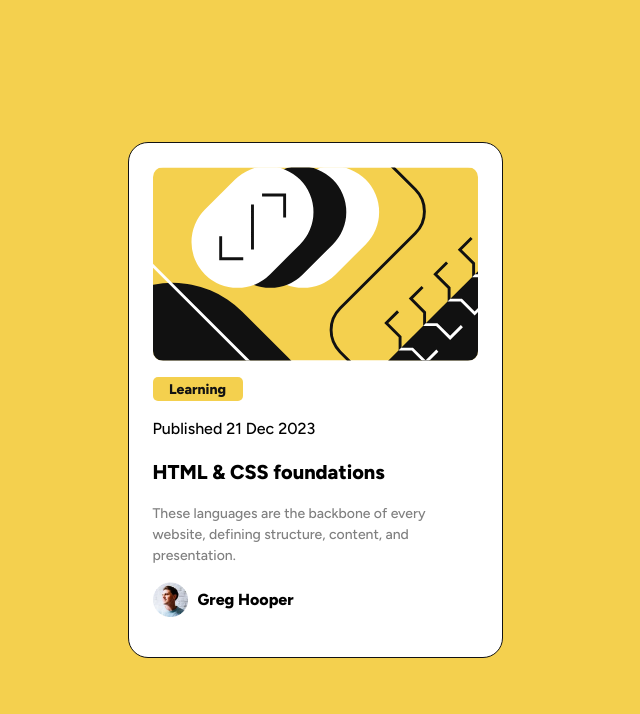
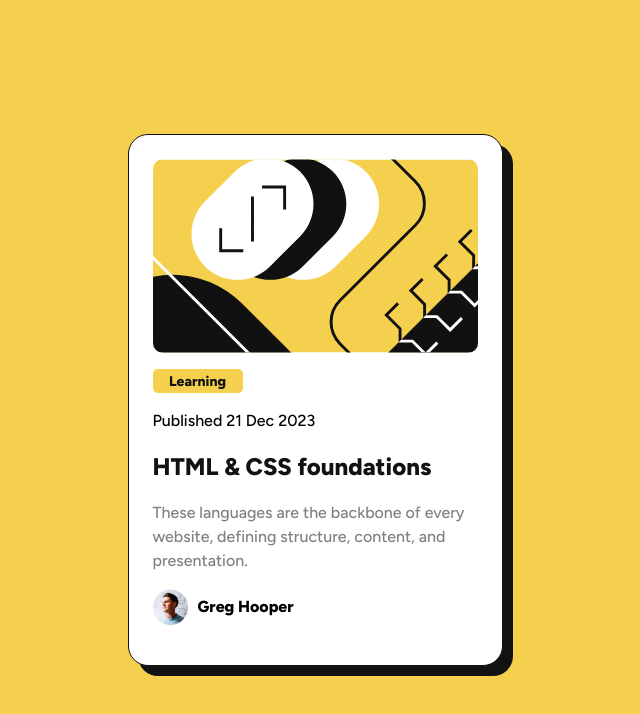
Before and after one commit to alberthgrande/blog-preview-card-main, a plain HTML site: page index.html in a window 1280 px wide. Shown: the whole page, without its empty margins (325-965 px from the left). Drawn offline with Linux system fonts and the light colour scheme.

Commit message:
Update blog preview card main style : update the all over design

```diff
--- a/css/style.css
+++ b/css/style.css
@@ -23,6 +23,14 @@ body {
   margin: 0 1.5rem;
   padding: 1.5rem;
   border-radius: 20px;
+
+  box-shadow: 10px 10px 0px 0px var(--neutral-black);
+  transition: 0.2s;
+}
+
+.card:hover {
+  transform: scale(0.2);
+  box-shadow: 15px 15px 0px 0px var(--neutral-black);
 }
 
 .card-img img {
@@ -61,13 +69,23 @@ a:visited {
 .card-content_info {
   color: var(--neutral-grey);
   font-weight: var(--font-weights-500);
-  font-size: 14px;
+}
+
+.card-content_topic a:link,
+a:visited {
+  text-decoration: none;
+  color: var(--neutral-black);
+}
+
+.card-content_topic a:hover,
+a:active {
+  color: var(--primary-yellow);
 }
 
 .card-content_topic {
   font-weight: var(--font-weights-800);
   cursor: pointer;
-  font-size: 1.25rem;
+  font-size: 1.5rem;
 }
 
 .card-content_user {
@@ -85,13 +103,24 @@ a:visited {
   margin-left: 10px;
 }
 
+@media screen and (max-width: 390px) {
+  .card-content_publish {
+    font-size: 12px;
+  }
+  .card-content_topic {
+    font-size: 1.25rem;
+  }
+  .card-content_info {
+    color: var(--neutral-grey);
+    font-weight: var(--font-weights-500);
+    font-size: 14px;
+  }
+}
+
 @media screen and (min-width: 375px) {
   .card {
     width: 100%;
     max-width: 375px;
-  }
-  .card-content_topic {
-    font-size: 1.25rem;
   }
 }
 .attribution {
--- a/index.html
+++ b/index.html
@@ -29,7 +29,9 @@
             <a href="#">Learning</a>
           </p>
           <p class="card-content_publish">Published 21 Dec 2023</p>
-          <p class="card-content_topic">HTML & CSS foundations</p>
+          <p class="card-content_topic">
+            <a href="#">HTML & CSS foundations</a>
+          </p>
           <p class="card-content_info">
             These languages are the backbone of every website, defining
             structure, content, and presentation.
```
